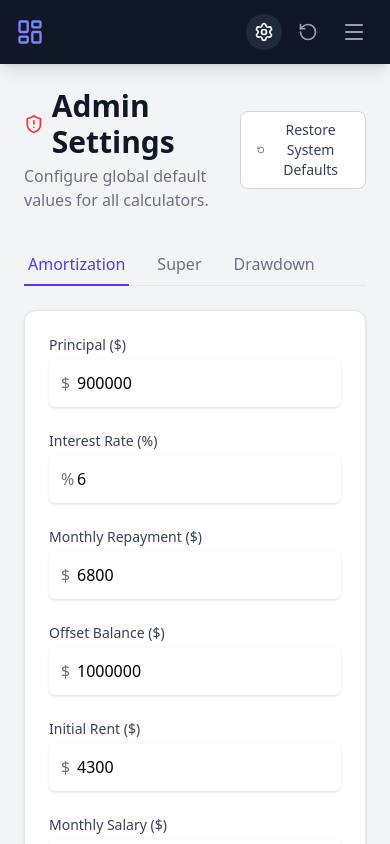
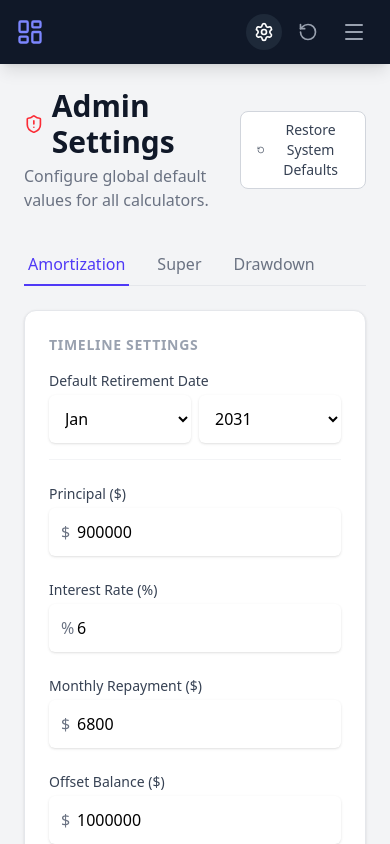
Before and after one commit to vbhargav80/fin-planner, a React (Vite) app: page / in a window 390 px wide. Both pictures are taken after a click on the button 264 px from the left and 32 px from the top of the page. Shown: the top 844 px of the page. Built offline with nearby package versions, Linux system fonts and the light colour scheme.

Commit message:
feat: enhance AdminScreen; add default retirement date picker and improve amortization calculations for better accuracy

```diff
--- a/src/components/admin/AdminScreen.tsx
+++ b/src/components/admin/AdminScreen.tsx
@@ -2,6 +2,7 @@ import React, { useState } from 'react';
 import { useConfig } from '../../contexts/ConfigContext';
 import { Tabs } from '../common/Tabs';
 import { InputGroup } from '../common/InputGroup';
+import { MonthYearPicker } from '../common/MonthYearPicker'; // Added Import
 import { Save, RotateCcw, ShieldAlert } from 'lucide-react';
 
 export const AdminScreen: React.FC = () => {
@@ -70,13 +71,26 @@ export const AdminScreen: React.FC = () => {
             <div className="bg-white rounded-xl shadow-sm border border-gray-200 p-6">
                 {activeTab === 'amortization' && (
                     <div className="grid grid-cols-1 md:grid-cols-2 gap-6">
+                        {/* NEW: Retirement Date Picker */}
+                        <div className="md:col-span-2 pb-4 border-b border-gray-100">
+                            <h3 className="text-sm font-bold text-gray-400 uppercase tracking-wider mb-4">Timeline Settings</h3>
+                            <div className="max-w-xs">
+                                <MonthYearPicker
+                                    label="Default Retirement Date"
+                                    value={localConfig.amortization.retirementDate}
+                                    onChange={(v) => updateField('amortization', 'retirementDate', v)}
+                                    minYear={2025}
+                                    maxYear={2060}
+                                />
+                            </div>
+                        </div>
+
                         <InputGroup label="Principal ($)" id="principal" value={localConfig.amortization.principal} onChange={(v) => updateField('amortization', 'principal', v)} symbol="$" />
                         <InputGroup label="Interest Rate (%)" id="interestRate" value={localConfig.amortization.interestRate} onChange={(v) => updateField('amortization', 'interestRate', v)} symbol="%" />
                         <InputGroup label="Monthly Repayment ($)" id="monthlyRepayment" value={localConfig.amortization.monthlyRepayment} onChange={(v) => updateField('amortization', 'monthlyRepayment', v)} symbol="$" />
                         <InputGroup label="Offset Balance ($)" id="offset" value={localConfig.amortization.initialOffsetBalance} onChange={(v) => updateField('amortization', 'initialOffsetBalance', v)} symbol="$" />
                         <InputGroup label="Initial Rent ($)" id="rent" value={localConfig.amortization.initialRentalIncome} onChange={(v) => updateField('amortization', 'initialRentalIncome', v)} symbol="$" />
 
-                        {/* UPDATED FIELDS FOR NEW MODEL */}
                         <InputGroup label="Monthly Salary ($)" id="monthlySalary" value={localConfig.amortization.monthlySalary} onChange={(v) => updateField('amortization', 'monthlySalary', v)} symbol="$" />
                         <InputGroup label="Current Living Expenses ($)" id="currentExpenses" value={localConfig.amortization.currentLivingExpenses} onChange={(v) => updateField('amortization', 'currentLivingExpenses', v)} symbol="$" />
                         <InputGroup label="Retirement Living Expenses ($)" id="retireExpenses" value={localConfig.amortization.retirementLivingExpenses} onChange={(v) => updateField('amortization', 'retirementLivingExpenses', v)} symbol="$" />
--- a/src/components/common/Navbar.tsx
+++ b/src/components/common/Navbar.tsx
@@ -20,15 +20,17 @@ export const Navbar: React.FC<NavbarProps> = ({ activeCalculator, onNavigate })
 
     const handleGlobalReset = () => {
         const keysToClear = [
-            'amortization-v1',
-            'super-v1',
-            'super-v2',
+            // Current Keys (Must match what is in your hooks)
+            'amortization-v7',
             'super-v3',
-            'drawdown-v1',
-            'drawdown-v2',
             'drawdown-v3',
-            'budget-v1',
-            'budget-v2'
+            'budget-v2',
+
+            // Legacy Keys (Good to keep to clean up old data)
+            'amortization-v1', 'amortization-v2', 'amortization-v3', 'amortization-v4', 'amortization-v5', 'amortization-v6',
+            'super-v1', 'super-v2',
+            'drawdown-v1', 'drawdown-v2',
+            'budget-v1'
         ];
 
         keysToClear.forEach(key => localStorage.removeItem(key));
--- a/src/constants/defaultValues.ts
+++ b/src/constants/defaultValues.ts
@@ -12,10 +12,10 @@ export const SYSTEM_DEFAULTS: AppConfig = {
 
         // Updated Keys
         monthlySalary: 10000,
-        transitionalSalary: 5000,
+        transitionalSalary: 10000,
 
         currentLivingExpenses: 10000,
-        retirementLivingExpenses: 8000,
+        retirementLivingExpenses: 10000,
 
         rentalGrowthRate: 2.5,
         isRefinanced: false,
--- a/src/utils/calculations/amortizationCalculations.ts
+++ b/src/utils/calculations/amortizationCalculations.ts
@@ -20,7 +20,8 @@ export function calculateMonthlyRepayment(
 
 function parseMonthString(monthStr: string): Date {
     const [y, m] = monthStr.split('-').map(Number);
-    return new Date(Date.UTC(y || 2031, (m || 1) - 1, 1, 0, 0, 0));
+    // Create date at 12:00 UTC to match LOAN_START_DATE conventions
+    return new Date(Date.UTC(y || 2031, (m || 1) - 1, 1, 12, 0, 0));
 }
 
 export function calculateAmortizationSchedule(
@@ -48,7 +49,7 @@ export function calculateAmortizationSchedule(
 
     while (currentDate <= LOAN_END_DATE) {
         // Annual Rent Increase
-        if (currentDate.getMonth() === 0 && currentDate.getFullYear() > LOAN_START_DATE.getFullYear()) {
+        if (currentDate.getUTCMonth() === 0 && currentDate.getUTCFullYear() > LOAN_START_DATE.getUTCFullYear()) {
             currentMonthlyRental *= (1 + annualRentalGrowthDecimal);
         }
 
@@ -105,6 +106,11 @@ export function calculateAmortizationSchedule(
         const newOffsetBalance = currentOffsetBalance + totalIncoming - totalOutgoing;
         const totalShortfall = totalIncoming - totalOutgoing;
 
+        // Robust Date Comparison (Year & Month only)
+        const isRetirementRow =
+            currentDate.getUTCFullYear() === retirementDate.getUTCFullYear() &&
+            currentDate.getUTCMonth() === retirementDate.getUTCMonth();
+
         data.push({
             date: formatDate(currentDate),
             beginningBalance: currentLoanBalance,
@@ -116,13 +122,14 @@ export function calculateAmortizationSchedule(
             totalShortfall,
             endingBalance: Math.max(0, endingBalance),
             offsetBalance: newOffsetBalance,
-            isRetirementRow: currentDate.getTime() === retirementDate.getTime()
+            isRetirementRow // Correctly flagged now
         });
 
         currentLoanBalance = Math.max(0, endingBalance);
         currentOffsetBalance = newOffsetBalance;
 
-        currentDate.setMonth(currentDate.getMonth() + 1);
+        // Safe Month Increment (UTC)
+        currentDate.setUTCMonth(currentDate.getUTCMonth() + 1);
     }
 
     let finalRepayment = inputs.monthlyRepayment;
```
Also changed, not shown: src/components/amortization/AmortizationTable.tsx (+4 -3 lines).
